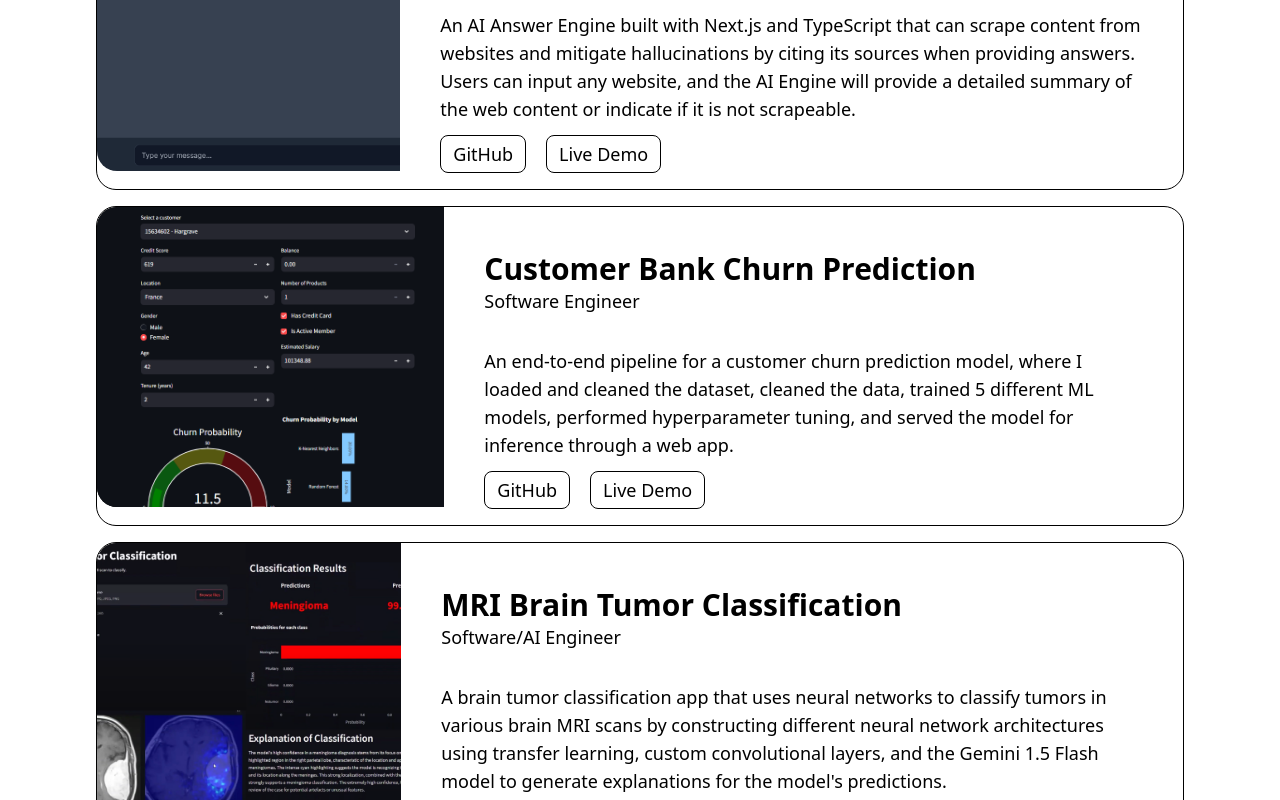
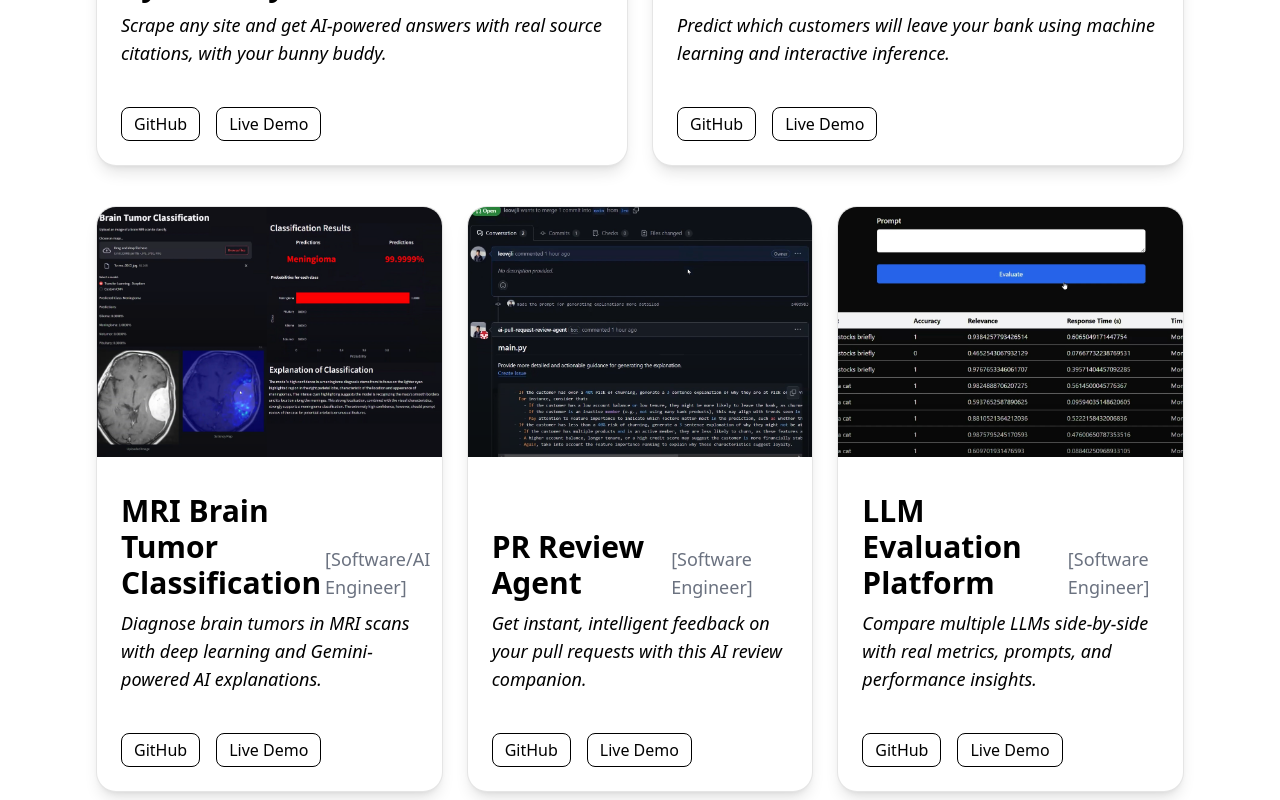
Before and after one commit to leowjli/portfolio, a Next.js app: page / in a window 1280 px wide. Shown: the part 980-1780 px from the top of the page. Built offline with nearby package versions, Linux system fonts and the light colour scheme.

Commit message:
changed project layout, adding a project card component; edited contacts page msg

```diff
--- a/app/about/page.tsx
+++ b/app/about/page.tsx
@@ -36,11 +36,12 @@ export default function About() {
                     transition={{ delay: 1, duration: 0.5, ease: easeIn }}
                 >
                     <h1 className="text-4xl text-transparent bg-clip-text bg-gradient-to-r from-[#F03E41] from-5% via-[#951DC6] via-30% to-[#398EEB] to-50% font-bold leading-none pb-6 md:text-5xl xl:text-7xl">This is Leo.</h1>
-                    <p className="lg:text-lg max-w-[600px]">I&apos;m a Software Engineer Fellow at <strong>
-                        <a href="https://headstarter.co/" className="hover:underline inline-flex items-center" target="_blank" rel="noopener noreferrer">Headstarter <MdArrowOutward className="w-4 h-4 lg:w-5 lg:h-5" /></a></strong>
+                    <p className="lg:text-lg max-w-[600px]">
+                        I&apos;m a Software Engineer Intern at Host Haven and a ex-Software Engineer Fellow at <strong>
+                        <a href="https://headstarter.co/" className="hover:underline inline-flex items-center" target="_blank" rel="noopener noreferrer">Headstarter<MdArrowOutward className="w-4 h-4 lg:w-5 lg:h-5" /></a></strong>, {" "}
                         and a frontend developer passionate about designing and developing solutions that connects information and people together.
                         I love the interactions between technology and people, and I&apos;m currently studying those interactions through Informatics at the{" "}
-                    <strong><a href="https://www.washington.edu/" className="hover:underline inline-flex items-center text-[#4B2E83]" target="_blank" rel="noopener noreferrer">University of Washington</a></strong> [<span className="text-[#4B2E83] font-bold">go dawgs!</span>].</p>
+                    <strong><a href="https://www.washington.edu/" className="hover:underline inline-flex items-center text-[#4B2E83]" target="_blank" rel="noopener noreferrer">University of Washington [<span className="text-[#4B2E83] font-bold">go dawgs!</span>].</a></strong></p>
                 </motion.div>
             </section>
 
--- a/app/page.tsx
+++ b/app/page.tsx
@@ -11,7 +11,7 @@ export default function Home() {
     return (
         <main className="w-full h-screen flex flex-col relative">
             <Navbar />
-            <div className="intro-container flex flex-col justify-start my-56 mx-9 sm:mx-20 md:mx-36 lg:mx-48 relative">
+            <div className="intro-container flex flex-col justify-start my-52 mx-9 sm:mx-20 md:mx-36 lg:mx-48 relative">
                 <div className="intro flex flex-col justify-start">
                     <motion.div
                         initial={{ opacity: 0, y: 40 }}
--- /dev/null
+++ b/components/ProjectCard.tsx
@@ -0,0 +1,56 @@
+import Image from "next/image";
+import Link from "next/link";
+
+interface ProjectCardProps {
+    path: string
+    link: string
+    github: string,
+    title: string
+    role: string
+    desc: string
+    alt: string
+}
+
+export function ProjectCard({ path, link, github, title, role, desc, alt }: ProjectCardProps) {
+    // lg:flex-row
+    return (
+        <div className="flex flex-col h-full w-full justify-between bg-white rounded-[20px] shadow-lg border border-black/10 hover:shadow-xl transition-all duration-300 overflow-hidden">
+            {/* image section */}
+            <Link href={link} target="_blank" rel="noopener noreferrer" className="w-full h-[200px] lg:h-[250px] relative">
+                <Image
+                    src={path}
+                    layout="fill"
+                    objectFit="cover"
+                    alt={alt}
+                />
+            </Link>
+
+            {/* card text section */}
+            <div className="flex flex-col justify-start px-6 pt-4 pb-6">
+                <Link href={link} target="_blank" rel="noopener noreferrer">
+                    <div className="flex items-end pt-5 pb-2">
+                        <h2 className="sm:text-xl md:text-2xl lg:text-3xl font-semibold hover:underline">{title}</h2>
+                        <p className="md:text-md lg:text-lg ml-1 text-gray-500">[{role}]</p>
+                    </div>
+                </Link>
+                <p className="mb-10 lg:text-lg break-words"><em>{desc}</em></p>
+
+                {/* buttons */}
+                {(github || link) && (
+                    <div className="flex gap-4 mt-auto">
+                        {github && (
+                            <Link href={github} target="_blank" rel="noopener noreferrer">
+                                <p className="text-sm lg:text-base px-3 py-1 border border-black rounded-lg max-w-fit">GitHub</p>
+                            </Link>
+                        )}
+                        {link && (
+                            <Link href={link} target="_blank" rel="noopener noreferrer">
+                                <p className="text-sm lg:text-base px-3 py-1 border border-black rounded-lg max-w-fit">Live Demo</p>
+                            </Link>
+                        )}
+                    </div>
+                )}
+            </div>
+        </div>
+    );
+}
--- a/components/project.tsx
+++ b/components/project.tsx
@@ -1,82 +1,64 @@
-import Image from "next/image";
-import { projects } from "@/constants"
-import Link from "next/link";
-import { motion } from "framer-motion";
+import { motion } from 'framer-motion';
+import { ProjectCard } from './ProjectCard';
+import { projects } from '@/constants';
 
-export function ProjectCard({ path, link, github, title, role, desc, alt }: ProjectCardProps) {
+type ProjectType = typeof projects[number];
+
+const chunkProjects = (projects: ProjectType[]) => {
+  const pattern = [2, 3]; // repeat 2-3-2-3
+  const chunks = [];
+  let start = 0;
+  let i = 0;
+
+  while (start < projects.length) {
+    const size = pattern[i % pattern.length];
+    chunks.push(projects.slice(start, start + size));
+    start += size;
+    i++;
+  }
+
+  return chunks;
+};
+
+const ProjectGridRow = ({ chunk }: { chunk: ProjectType[] }) => {
   return (
-        <div className="flex flex-col lg:flex-row">
-            <Link href={link} target="_blank" rel="noopener noreferrer" className="w-full lg:max-w-[400px] lg:max-h-[300px]">
-                <div className="relative w-full h-[250px] lg:h-full">
-                    <Image className="rounded-t-[20px] lg:rounded-tr-none lg:rounded-s-[20px] bg-black object-cover"
-                        src={path}
-                        layout="fill"
-                        objectFit="cover"
-                        alt={alt}
-                    />
+    <div className="w-full flex justify-center">
+      <div
+        className={`
+          grid sm:grid-cols-1
+          ${chunk.length === 2 ? "md:grid-cols-2" : chunk.length === 3 ? "md:grid-cols-3" : ""}
+          gap-x-6 gap-y-4 my-5 sm:mx-10 md:mx-24 items-stretch
+        `}
+      >
+        {chunk.map((project, index) => (
+          <motion.div
+            key={index}
+            className="flex"
+            initial={{ opacity: 0, scale: 0.8 }}
+            whileInView={{
+              opacity: 1,
+              scale: 1,
+              transition: { duration: 1 },
+            }}
+            viewport={{ once: true }}
+          >
+            <div className="flex flex-col h-full w-full">
+              <ProjectCard {...project} />
             </div>
-            </Link>
-            <div className="flex flex-col justify-start mx-10 mt-1 mb-4 max-w-full overflow-hidden">
-                <Link href={link} target="_blank" rel="noopener noreferrer"><h2 className="sm:text-xl md:text-2xl lg:text-3xl font-semibold mt-3 md:mt-6 lg:mt-10 hover:underline">{title}</h2></Link>
-                <p className="lg:text-lg mb-3">{role}</p>
-                <p className="mb-3 lg:text-lg lg:mt-5 break-words">{desc}</p>
-                <div className={`${github && link ? "flex gap-5" : ""}`}>
-                    <Link href={github} target="_blank" rel="noopener noreferrer" className={`${github ? "block" : ""}`}>
-                        <p className={`${github ? "lg:text-lg px-3 py-1 border border-black rounded-lg max-w-fit" : ""}`}>{github ? "GitHub" : ""}</p>
-                    </Link>
-                    <Link href={link} target="_blank" rel="noopener noreferrer" className={`${link ? "block" : ""}`}>
-                        <p className={`${link ? "lg:text-lg px-3 py-1 border border-black rounded-lg max-w-fit" : ""}`}>{link ? "Live Demo" : ""}</p>
-                    </Link>
-                </div>
+          </motion.div>
+        ))}
       </div>
     </div>
   );
-}
-
-interface ProjectCardProps {
-    path: string
-    link: string
-    github: string,
-    title: string
-    role: string
-    desc: string
-    alt: string
-}
+};
 
 export default function Project() {
+  const chunks = chunkProjects(projects);
+
   return (
-        <section className="projects-grid grid grid-cols-1
-        gap-x-10 gap-y-4 sm:gap-x-2 md:gap-x-9 mx-5 sm:mx-10 md:mx-24 lg:grid-cols-1">
-            {projects.map((project, index) => (
-                <motion.div
-                    key={index}
-                    initial={{
-                        opacity: 0,
-                        scale: 0.8
-                    }}
-                    whileInView={{
-                        opacity: 1,
-                        scale: 1,
-                        transition: {
-                            duration: 1
-                        }
-                    }}
-                    viewport={{
-                        once: true  // could change this
-                    }}
-                >
-                    <div className="border border-black rounded-[20px]" key={index}>
-                        <ProjectCard
-                            path={project.path}
-                            link={project.link}
-                            github={project.github}
-                            title={project.title}
-                            role={project.role}
-                            desc={project.desc}
-                            alt={project.alt}
-                        />
-                    </div>
-                </motion.div>
+    <section>
+      {chunks.map((chunk, idx) => (
+        <ProjectGridRow chunk={chunk} key={idx} />
       ))}
     </section>
   );
--- a/constants/index.ts
+++ b/constants/index.ts
@@ -16,21 +16,12 @@ export const navigation = [
 
 export const projects = [
     {
-        path: '/hosthaven.png',
-        link: '',
-        github: '',
-        title: 'Host Haven Stays',
-        role: 'Full-stack Developer',
-        desc: 'Coming soon...',
-        alt: 'Host Haven Stays dashboard page',
-    },
-    {
         path: '/bytebunnyai.png',
         link: 'https://ai-answer-engine-five.vercel.app/',
         github: 'https://github.com/leowjli/ai-answer-engine',
         title: 'ByteBunny AI',
         role: 'Software Engineer',
-        desc: 'An AI Answer Engine built with Next.js and TypeScript that can scrape content from websites and mitigate hallucinations by citing its sources when providing answers. Users can input any website, and the AI Engine will provide a detailed summary of the web content or indicate if it is not scrapeable.',
+        desc: 'Scrape any site and get AI-powered answers with real source citations, with your bunny buddy.',
         alt: 'Byte Bunny AI Answer Engine Dashboard Interface',
     },
     {
@@ -39,7 +30,7 @@ export const projects = [
         github: 'https://github.com/leowjli/CustomerChurnPrediction',
         title: 'Customer Bank Churn Prediction',
         role: 'Software Engineer',
-        desc: 'An end-to-end pipeline for a customer churn prediction model, where I loaded and cleaned the dataset, cleaned the data, trained 5 different ML models, performed hyperparameter tuning, and served the model for inference through a web app.',
+        desc: 'Predict which customers will leave your bank using machine learning and interactive inference.',
         alt: 'Customer Bank Churn Prediction application dashboard',
     },
     {
@@ -48,7 +39,7 @@ export const projects = [
         github: 'https://github.com/leowjli/brain-tumor-classification',
         title: 'MRI Brain Tumor Classification',
         role: 'Software/AI Engineer',
-        desc: "A brain tumor classification app that uses neural networks to classify tumors in various brain MRI scans by constructing different neural network architectures using transfer learning, custom convolutional layers, and the Gemini 1.5 Flash model to generate explanations for the model's predictions.",
+        desc: 'Diagnose brain tumors in MRI scans with deep learning and Gemini-powered AI explanations.',
         alt: 'brain tumor classification web app dashboard',
     },
     {
@@ -57,7 +48,7 @@ export const projects = [
         github: 'https://github.com/leowjli/SecureAgent',
         title: 'PR Review Agent',
         role: 'Software Engineer',
-        desc: 'An AI PR reivew agent that looks at your pull request and gives feedback on how to improve it',
+        desc: 'Get instant, intelligent feedback on your pull requests with this AI review companion.',
         alt: 'PR review agent application dashboard',
     },
     {
@@ -66,7 +57,7 @@ export const projects = [
         github: 'https://github.com/leowjli/LLM-evaluation',
         title: 'LLM Evaluation Platform',
         role: 'Software Engineer',
-        desc: 'A full-stack LLM Evaluation web app that asks users to input prompts and they can subsequently view responses from multiple LLMs side-by-side. The app shows metrics like accuracy, relevancy, and response time for each LLM and an analytics dashboard for visualizing performance metrics for different prompts and LLMs',
+        desc: 'Compare multiple LLMs side-by-side with real metrics, prompts, and performance insights.',
         alt: 'llm evaluation platform dashboard with some data',
     },
     {
@@ -75,7 +66,7 @@ export const projects = [
         github: 'https://github.com/UW-INFO442-AU24/joblessInSeattle',
         title: 'DayMax',
         role: 'Software Engineer',
-        desc: 'A health journal app promoting self-care and personal health by encouraging college students to keep track of their health habits and monitoring ongoing health issues.',
+        desc: 'Track habits and take control of your mental and physical health with this student-built journal.',
         alt: 'DayMax Health management app dashboard',
     },
     {
@@ -84,7 +75,7 @@ export const projects = [
         github: 'https://github.com/sushiroll-206/budget_buddy',
         title: 'Budget Buddy',
         role: 'Software Engineer',
-        desc: "A financial wellness application that provides budgeting resources to people who want to budget but don't know how to do it properly; or alternatively, budget aware individuals who want to have an easier budgeting experience and want to compare their budget alongside other users.",
+        desc: 'Make budgeting less stressful and more social—compare spendings with others and set goals with ease.',
         alt: 'budget buddy financial web app dashboard',
     },
     {
@@ -93,8 +84,26 @@ export const projects = [
         github: '',
         title: 'Chinese Student Association',
         role: 'Software Engineer',
-        desc: 'Chinese Student Association @ UW, dedicated to encouraging a greater awareness of Chinese culture, cultivating Chinese and Chinese American identity, and promoting a meaningful relationship within the University and the community at large.',
+        desc: 'Celebrate culture and build community through the digital home of UW’s CSA chapter.',
         alt: 'Chinese Student Association website image with officer board',
+    },
+    {
+        path: '/hosthaven.png',
+        link: '',
+        github: '',
+        title: 'Host Haven Stays',
+        role: 'Full-stack Developer',
+        desc: 'In development. Coming soon...',
+        alt: 'Host Haven Stays dashboard page',
+    },
+    {
+        path: '/archive.png',
+        link: '',
+        github: 'https://www.github.com/leowjli/',
+        title: 'More Projects!',
+        role: 'Tech Bro-ing',
+        desc: '',
+        alt: 'project archive card linked to github',
     },
 ];
 
```
Also changed, not shown: app/contact/page.tsx (+5 -5 lines), public/archive.png (added), 1 other file (tests, documents, lock files or other folders). Lines whose indentation alone changed are shown as unchanged.
